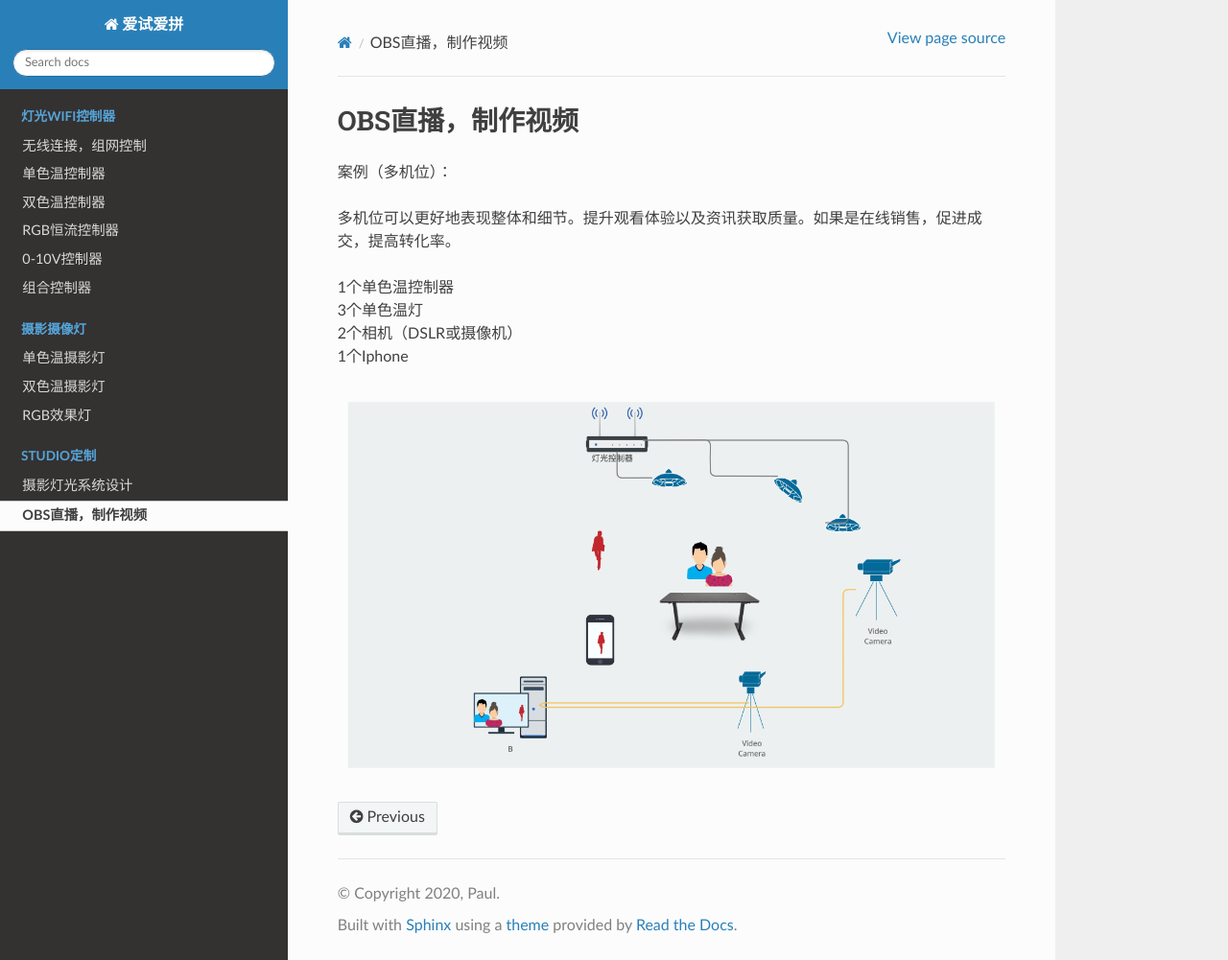
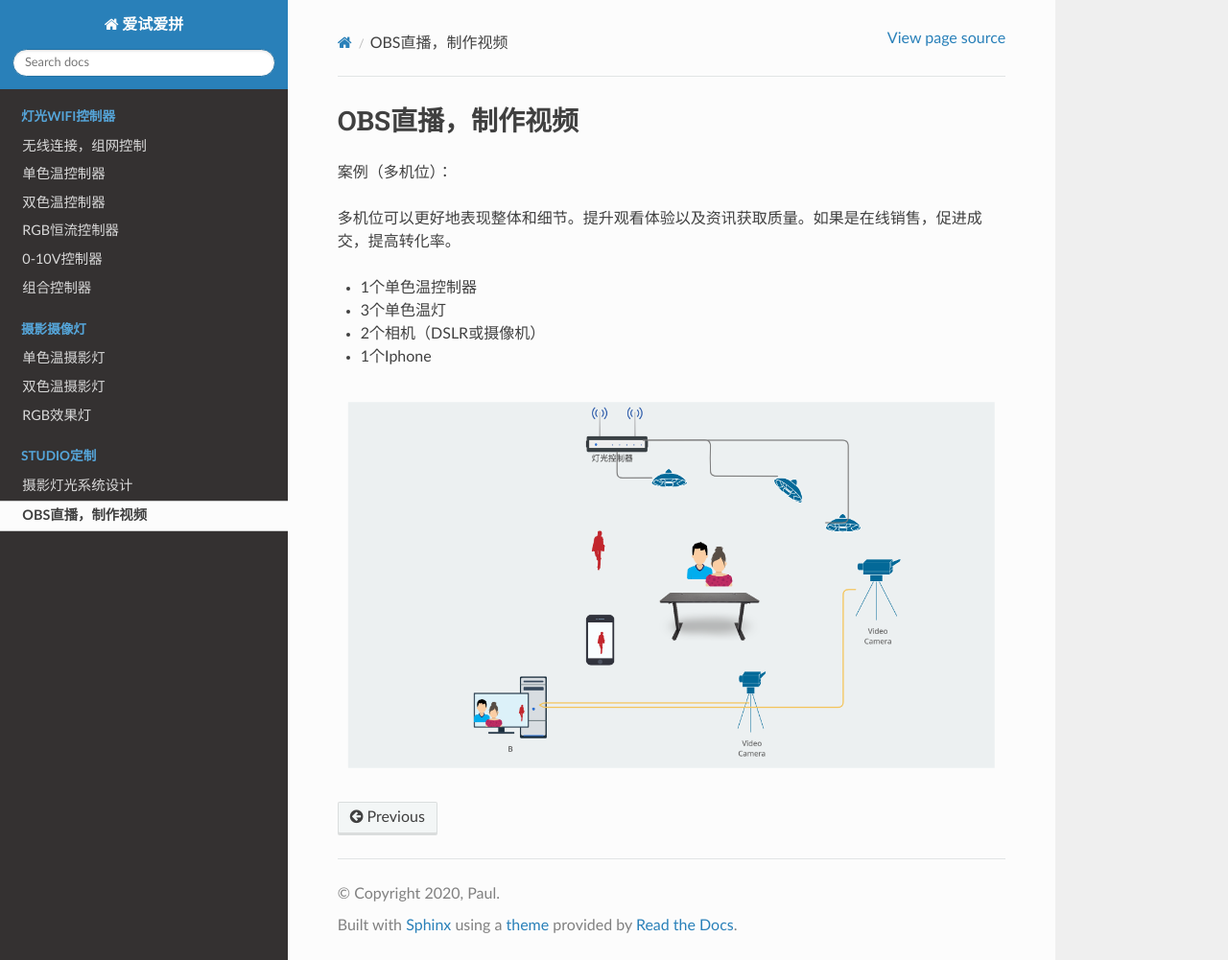
Before and after one commit to paultang/abapweb, a Sphinx documentation site: the page built from source/studio/obs.rst, in a window 1280 px wide and 1001 px high. Shown: the whole window at 96% size. Built offline with Sphinx 7.4.7 and the Read the Docs theme 2.0.0, drawn with Linux system fonts in a browser that asks for light colours.

Commit message:
Update obs.rst

```diff
--- a/source/studio/obs.rst
+++ b/source/studio/obs.rst
@@ -4,9 +4,9 @@
 
 多机位可以更好地表现整体和细节。提升观看体验以及资讯获取质量。如果是在线销售，促进成交，提高转化率。
 
-| 1个单色温控制器
-| 3个单色温灯
-| 2个相机（DSLR或摄像机）
-| 1个Iphone
+* 1个单色温控制器
+* 3个单色温灯
+* 2个相机（DSLR或摄像机）
+* 1个Iphone
 
 .. image:: ../image/photographyobs.png
```
